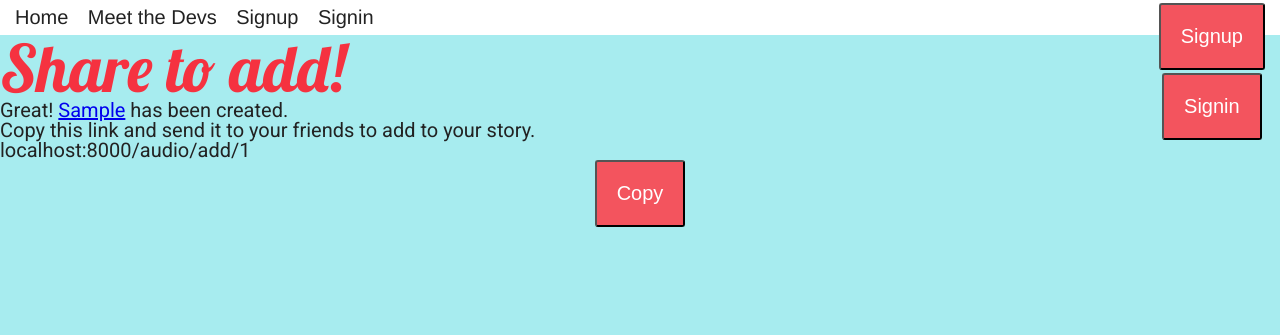
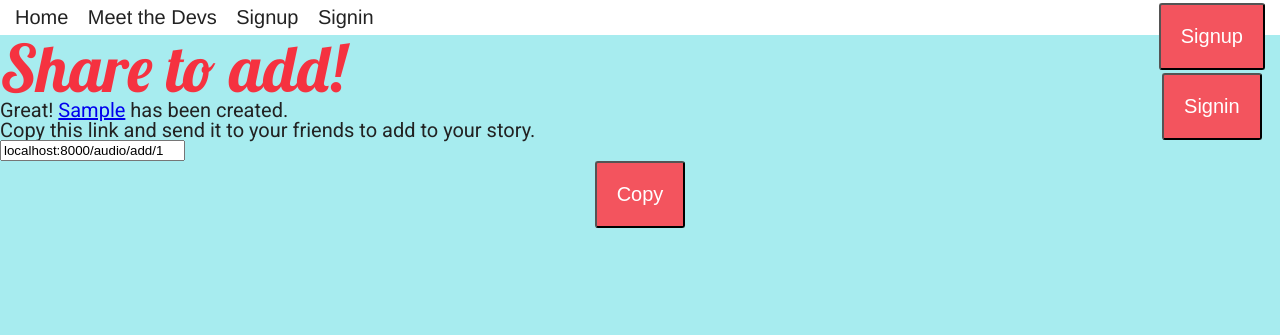
Before and after one commit to exquisite-noise/exquisite-noise, a Django app: page /audio/link/ in a window 1280 px wide. Shown: the top 335 px of the page. Run offline with Django 3.2, Linux system fonts and the light colour scheme; tables that the repository leaves empty hold one stand-in row (values such as "Sample post"); style sheets or scripts are compiled from the project's sources; parts of the project's set-up code (start-up, migrations or seed data) failed here and were passed over; some libraries are stand-ins or nearby versions.

Commit message:
copy to clipboard working

```diff
--- a/noise/noise/static/copy.js
+++ b/noise/noise/static/copy.js
@@ -1,6 +1,6 @@
 'use strict';
 
 $('.copy-button').on('click', () => {
-  $('.copy-link').select();
+  document.getElementsByClassName('copy-link')[0].select();
   document.execCommand('copy');
 });
--- a/noise/noise_audio/templates/noise_audio/link.html
+++ b/noise/noise_audio/templates/noise_audio/link.html
@@ -6,7 +6,7 @@
   <h2>Share to add!</h2>
   <p>Great! <a href="{% url "detail" clip_id=story_id %}">{{ story_topic }}</a> has been created. </p>
   <p>Copy this link and send it to your friends to add to your story.</p>
-  <p class="copy-link">{{ story_link }}</p>
+  <input class="copy-link" value="{{ story_link }}" readonly />
   <button class="copy-button">Copy</button>
 </div>
 <script src="https://ajax.googleapis.com/ajax/libs/jquery/3.3.1/jquery.min.js"></script>
```
